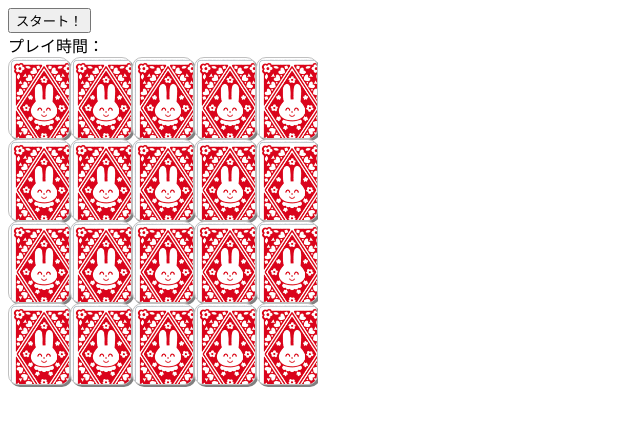
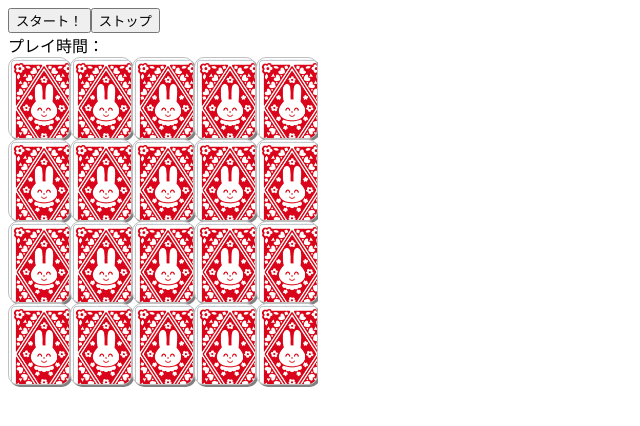
Before and after one commit to Birdmate/birdmate.github.io, a plain HTML site: page index.html in a window 1280 px wide. Shown: the whole page, without its empty margins (0-640 px from the left). Drawn offline with Linux system fonts and the light colour scheme.

Commit message:
Update index.html

```diff
--- a/index.html
+++ b/index.html
@@ -7,7 +7,7 @@
 <link rel="stylesheet" media="screen" href="index.css">
 </head>
 <body>
-    <button id="start">スタート！</button>
+    <button id="start">スタート！</button><button id="stop">ストップ</button>
     <div id="result">プレイ時間：</div>
     <div id="panel">
     </div>
```
